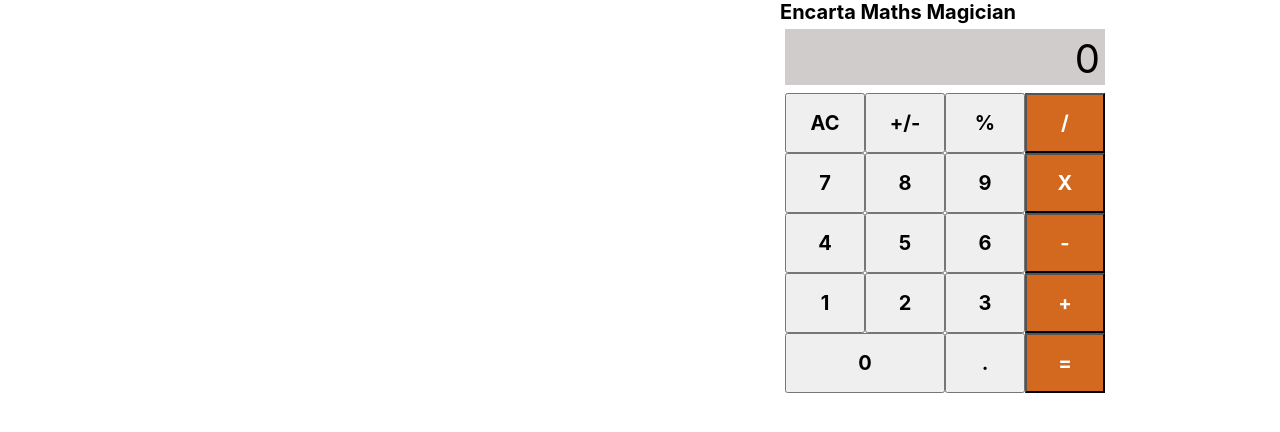
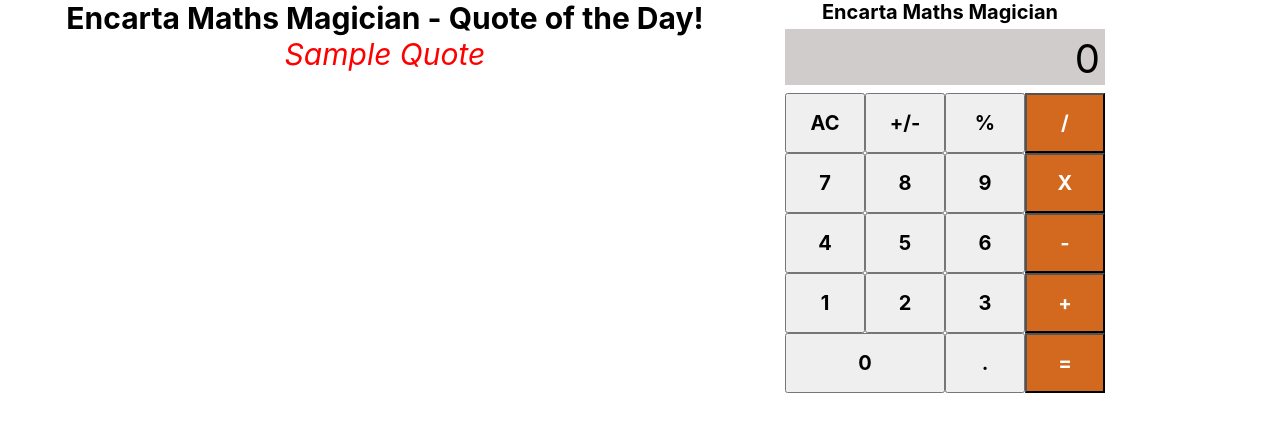
Before and after one commit to anyars-encarta/math-magician, a React (Create React App) app: page / in a window 1280 px wide. Shown: the top 432 px of the page. Built offline with nearby package versions, Linux system fonts and the light colour scheme.

Commit message:
Create quote component

```diff
--- a/src/App.js
+++ b/src/App.js
@@ -1,3 +1,4 @@
 import Calculator from './components/Calculator';
+import Quote from './components/Quotes';
 
-export default Calculator;
+export default { Calculator, Quote };
--- a/src/components/Calculator.css
+++ b/src/components/Calculator.css
@@ -27,6 +27,11 @@
 .header,
 button {
   font-size: 20px;
+}
+
+.header {
+  text-align: center;
+  margin-right: 180px;
 }
 
 .calculator {
--- /dev/null
+++ b/src/components/Quote.css
@@ -0,0 +1,35 @@
+*,
+body {
+  margin: 0;
+  padding: 0;
+  box-sizing: border-box;
+  font-family:
+    -apple-system,
+    BlinkMacSystemFont,
+    'Segoe UI',
+    'Roboto',
+    'Oxygen',
+    'Ubuntu',
+    'Cantarell',
+    'Fira Sans',
+    'Droid Sans',
+    'Helvetica Neue',
+    sans-serif;
+  -webkit-font-smoothing: antialiased;
+  -moz-osx-font-smoothing: grayscale;
+}
+
+.main {
+  margin-left: 10px;
+  max-width: 100%;
+}
+
+h1, p {
+  font-size: 30px;
+  text-align: center;
+}
+
+p {
+  color: red;
+  font-style: italic;
+}
--- /dev/null
+++ b/src/components/Quotes.js
@@ -0,0 +1,13 @@
+// import React, { useState } from 'react';
+import './Quote.css';
+
+function Quote() {
+  return (
+    <div className="quote-container">
+      <h1 className="quote-header">Encarta Maths Magician - Quote of the Day!</h1>
+      <p className="quote">Sample Quote</p>
+    </div>
+  );
+}
+
+export default Quote;
--- a/src/index.js
+++ b/src/index.js
@@ -1,12 +1,14 @@
 import React from 'react';
 import ReactDOM from 'react-dom/client';
 import Calculator from './components/Calculator';
+import Quote from './components/Quotes';
 import reportWebVitals from './reportWebVitals';
 
 const root = ReactDOM.createRoot(document.getElementById('root'));
 root.render(
   <React.StrictMode>
     <Calculator />
+    <Quote />
   </React.StrictMode>,
 );
 
```
